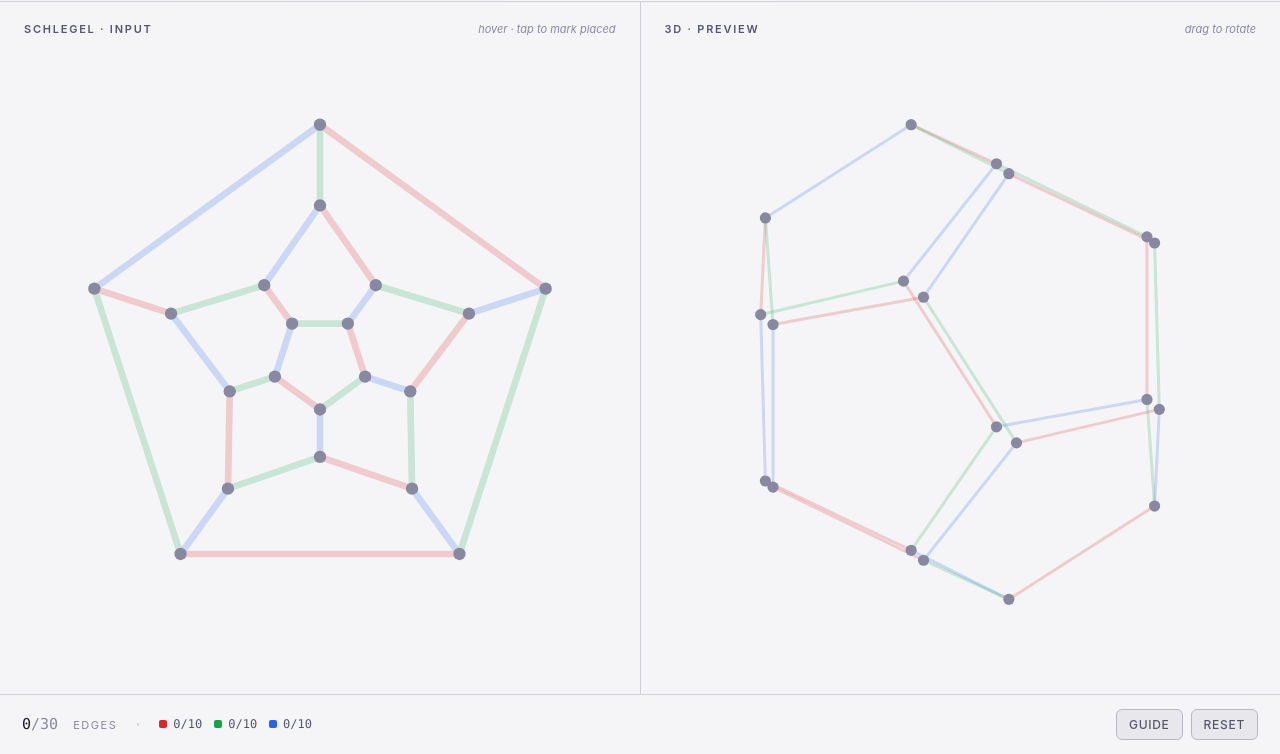
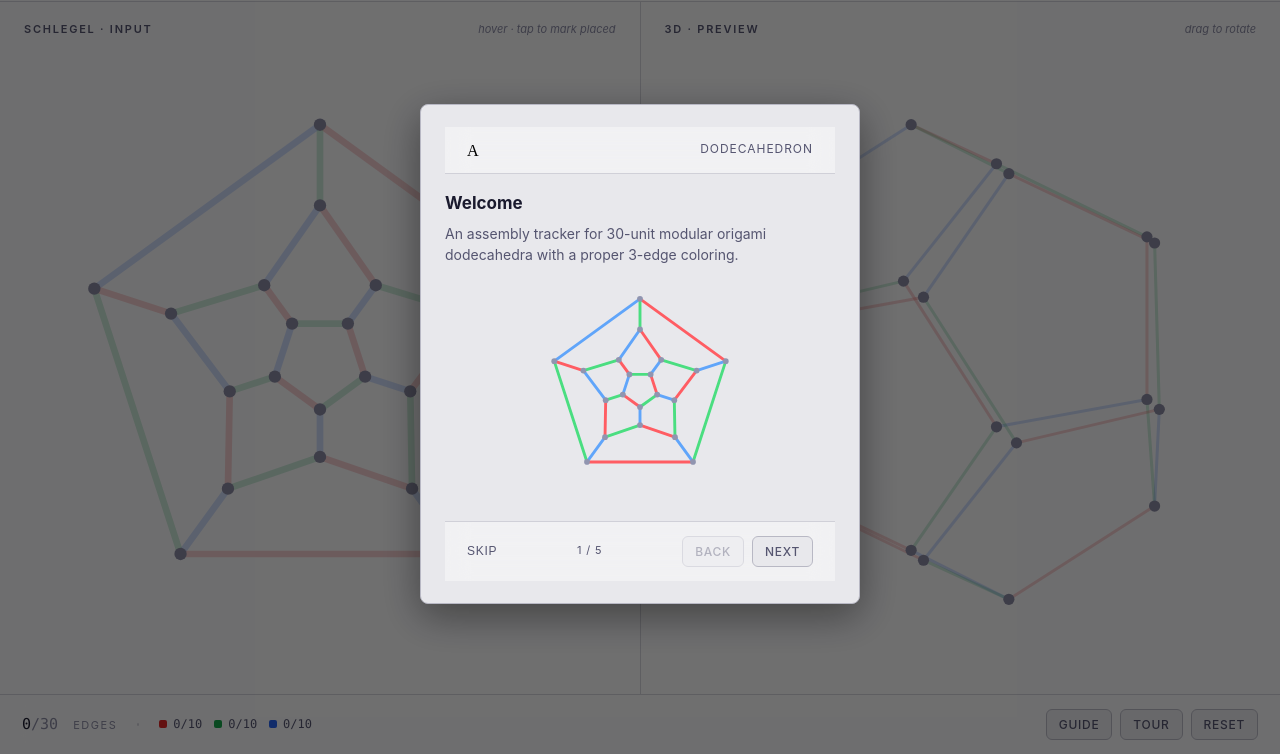
Before and after one commit to akshargupta/dodecahedron, a website built with Vite: page index.html in a window 1280 px wide. Shown: the part 46-800 px from the top of the page. Built offline with nearby package versions, Linux system fonts and the light colour scheme.

Commit message:
Add splash modal with five-step tour and Tour button
First-load shows a 5-step tour (Welcome with Schlegel hero, Schlegel
input, 3D preview, Guide, Custom colors). Closes via Skip, Esc, or
Get started on the last step; arrow keys navigate. The Tour button in
the controls reopens it on demand. The first-load gate is a
dodec-splash-seen flag in localStorage. Steps share a min-height so
the modal doesn't jump size between the hero step and the text-only
ones.

Co-Authored-By: Claude Opus 4.7 <noreply@anthropic.com>

```diff
--- a/index.html
+++ b/index.html
@@ -64,9 +64,28 @@
       </div>
       <div class="controls">
         <button class="btn" id="btn-guide">Guide</button>
+        <button class="btn" id="btn-tour">Tour</button>
         <button class="btn" id="btn-reset">Reset</button>
       </div>
     </footer>
+  </div>
+
+  <div id="splash" class="splash" hidden>
+    <div class="splash-card" role="dialog" aria-modal="true" aria-labelledby="splash-title">
+      <header class="splash-card-header">
+        <img src="/favicon.svg" alt="" class="splash-mark" />
+        <span>Dodecahedron</span>
+      </header>
+      <div class="splash-step" id="splash-step"></div>
+      <footer class="splash-card-footer">
+        <button class="btn-link" id="splash-skip">Skip</button>
+        <span class="splash-progress" id="splash-progress"></span>
+        <div class="splash-nav">
+          <button class="btn" id="splash-prev">Back</button>
+          <button class="btn" id="splash-next">Next</button>
+        </div>
+      </footer>
+    </div>
   </div>
 
   <script>
--- a/src/main.js
+++ b/src/main.js
@@ -495,5 +495,80 @@ themeBtn.addEventListener('click', () => {
 
 updateThemeIcon();
 
+/* ==========================================================
+   Splash modal — first-load tour, replayable via Tour button
+   ========================================================== */
+const SPLASH_KEY = 'dodec-splash-seen';
+const SPLASH_STEPS = [
+  {
+    title: 'Welcome',
+    body: `<p>An assembly tracker for 30-unit modular origami dodecahedra with a proper 3-edge coloring.</p>
+           <img src="/schlegel-hero.svg" alt="3-edge colored dodecahedron" class="splash-hero" />`,
+  },
+  {
+    title: 'Mark edges as you build',
+    body: `<p>Click any edge in the Schlegel panel on the left to mark it as placed. Click again to undo.</p>`,
+  },
+  {
+    title: '3D preview',
+    body: `<p>The same model from any angle. Drag the right panel to rotate it as a reference while you fold.</p>`,
+  },
+  {
+    title: 'Guide',
+    body: `<p>Toggle <strong>Guide</strong> to highlight the next edge to fold. Suggestions prioritize closing open vertices, then completing faces.</p>`,
+  },
+  {
+    title: 'Custom colors',
+    body: `<p>Tap any of the three legend dots in the footer to match the actual paper colors of your build.</p>`,
+  },
+];
+
+const splashEl = document.getElementById('splash');
+const splashStepEl = document.getElementById('splash-step');
+const splashProgressEl = document.getElementById('splash-progress');
+const splashPrevBtn = document.getElementById('splash-prev');
+const splashNextBtn = document.getElementById('splash-next');
+const splashSkipBtn = document.getElementById('splash-skip');
+const tourBtn = document.getElementById('btn-tour');
+
+let splashIdx = 0;
+function renderSplashStep() {
+  const step = SPLASH_STEPS[splashIdx];
+  splashStepEl.innerHTML = `<h2>${step.title}</h2>${step.body}`;
+  splashProgressEl.textContent = `${splashIdx + 1} / ${SPLASH_STEPS.length}`;
+  splashPrevBtn.disabled = splashIdx === 0;
+  splashNextBtn.textContent = splashIdx === SPLASH_STEPS.length - 1 ? 'Get started' : 'Next';
+}
+function openSplash() {
+  splashIdx = 0;
+  splashEl.hidden = false;
+  renderSplashStep();
+}
+function closeSplash() {
+  splashEl.hidden = true;
+  localStorage.setItem(SPLASH_KEY, '1');
+}
+splashNextBtn.addEventListener('click', () => {
+  if (splashIdx < SPLASH_STEPS.length - 1) {
+    splashIdx++;
+    renderSplashStep();
+  } else {
+    closeSplash();
+  }
+});
+splashPrevBtn.addEventListener('click', () => {
+  if (splashIdx > 0) { splashIdx--; renderSplashStep(); }
+});
+splashSkipBtn.addEventListener('click', closeSplash);
+tourBtn.addEventListener('click', openSplash);
+document.addEventListener('keydown', (e) => {
+  if (splashEl.hidden) return;
+  if (e.key === 'Escape') closeSplash();
+  else if (e.key === 'ArrowRight') splashNextBtn.click();
+  else if (e.key === 'ArrowLeft' && splashIdx > 0) splashPrevBtn.click();
+});
+
+if (!localStorage.getItem(SPLASH_KEY)) openSplash();
+
 // Initial paint
 render();
--- a/src/style.css
+++ b/src/style.css
@@ -266,6 +266,76 @@ footer {
   color: var(--fg); border-color: var(--fg); background: var(--surface-2);
 }
 
+/* ==========================================================
+   Splash modal
+   ========================================================== */
+.splash {
+  position: fixed; inset: 0;
+  background: rgba(0, 0, 0, 0.55);
+  display: flex; align-items: center; justify-content: center;
+  z-index: 100;
+  padding: 16px;
+}
+.splash[hidden] { display: none; }
+.splash-card {
+  background: var(--surface);
+  border: 1px solid var(--border-strong);
+  border-radius: 8px;
+  padding: 22px 24px;
+  max-width: 440px; width: 100%;
+  box-shadow: 0 12px 40px rgba(0, 0, 0, 0.4);
+}
+.splash-card-header {
+  display: flex; align-items: center; gap: 10px;
+  font-size: 12px;
+  letter-spacing: 0.08em;
+  text-transform: uppercase;
+  color: var(--fg-dim);
+  margin-bottom: 18px;
+}
+.splash-mark { width: 18px; height: 18px; }
+.splash-step {
+  min-height: 280px;
+}
+.splash-step h2 {
+  font-size: 17px;
+  margin: 0 0 8px;
+  color: var(--fg);
+}
+.splash-step p {
+  font-size: 14px;
+  line-height: 1.5;
+  color: var(--fg-dim);
+  margin: 0 0 12px;
+}
+.splash-hero {
+  display: block;
+  width: 100%;
+  max-width: 220px;
+  margin: 14px auto 4px;
+}
+.splash-card-footer {
+  display: flex; align-items: center; justify-content: space-between;
+  gap: 12px;
+  margin-top: 22px;
+}
+.splash-progress {
+  font-size: 11px;
+  letter-spacing: 0.08em;
+  color: var(--fg-dim);
+}
+.splash-nav { display: flex; gap: 8px; }
+.splash-nav .btn[disabled] { opacity: 0.4; cursor: not-allowed; }
+.btn-link {
+  background: none; border: none; padding: 0;
+  color: var(--fg-dim);
+  font-size: 12px;
+  letter-spacing: 0.06em;
+  text-transform: uppercase;
+  cursor: pointer;
+}
+.btn-link:hover { color: var(--fg); }
+
 @media (max-width: 820px) {
   body { overflow-y: auto; overflow-x: hidden; }
   .app { height: auto; min-height: 100vh; }
```
Also changed, not shown: public/schlegel-hero.svg (added).
